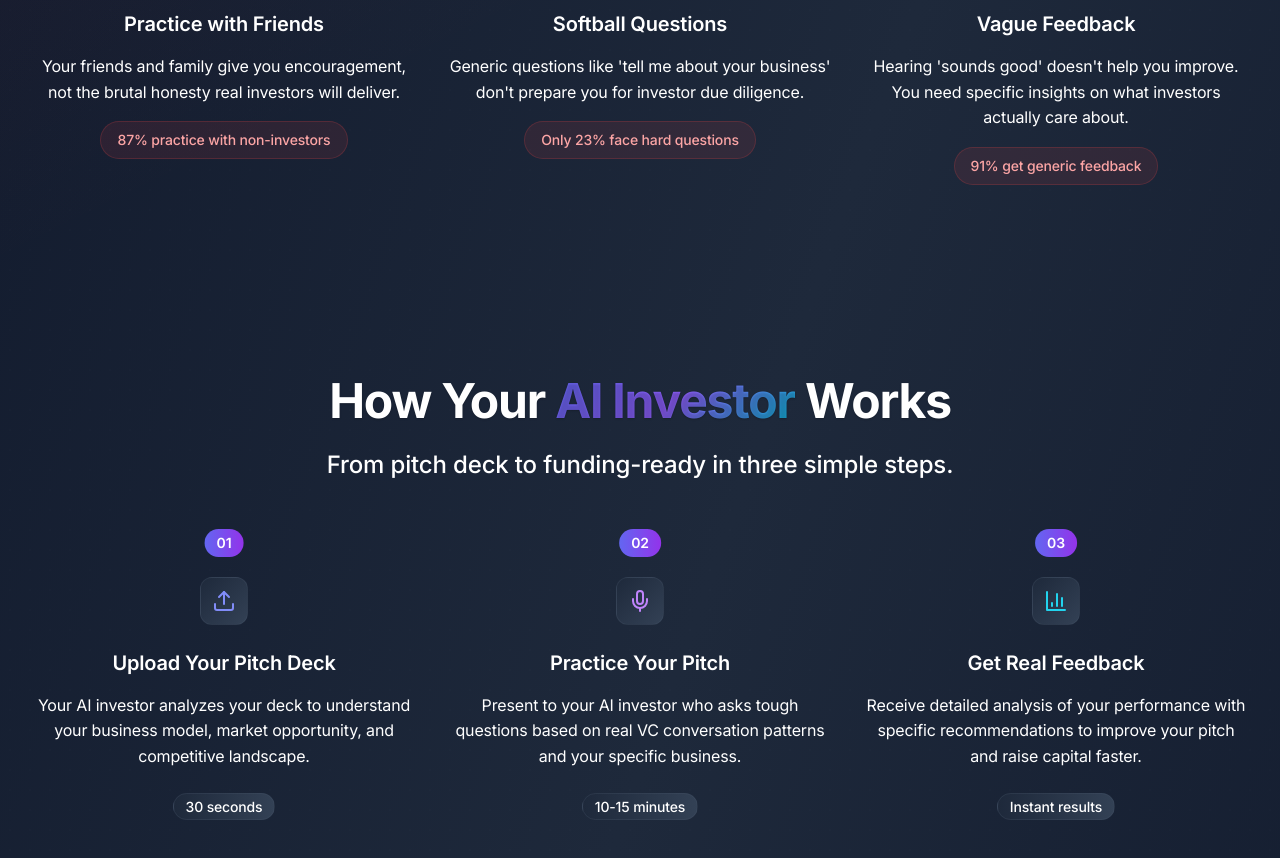
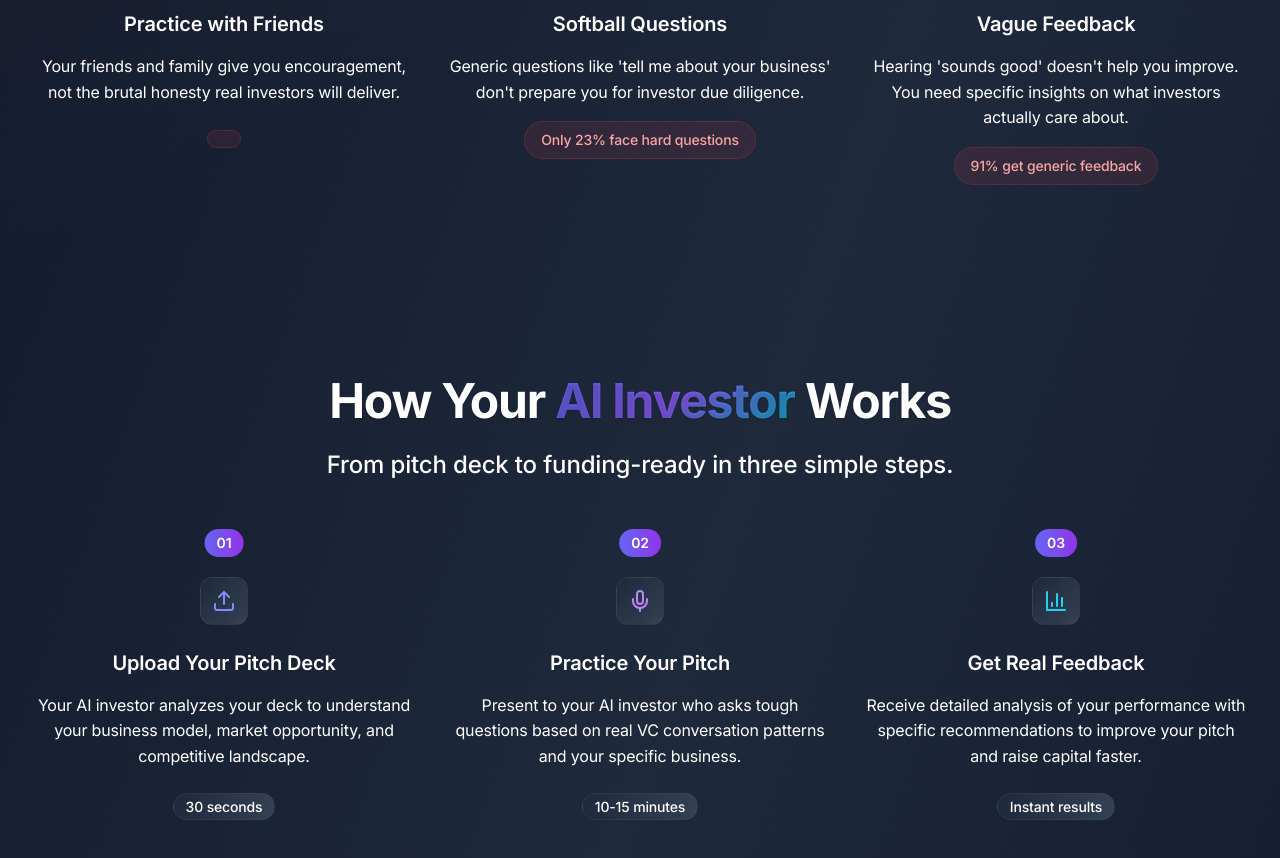
Before and after one commit to rohanvyas01/agentvc01, a React (Vite) app: page / in a window 1280 px wide. Shown: the part 1000-1858 px from the top of the page. Built offline with nearby package versions, Linux system fonts and the light colour scheme.

Commit message:
Updated LandingPage.tsx

```diff
--- a/src/pages/LandingPage.tsx
+++ b/src/pages/LandingPage.tsx
@@ -170,7 +170,6 @@ const LandingPage: React.FC = () => {
                 icon: <Users className="w-8 h-8 text-red-400" />,
                 title: "Practice with Friends",
                 description: "Your friends and family give you encouragement, not the brutal honesty real investors will deliver.",
-                stat: "87% practice with non-investors"
               },
               {
                 icon: <MessageSquare className="w-8 h-8 text-orange-400" />,
```
